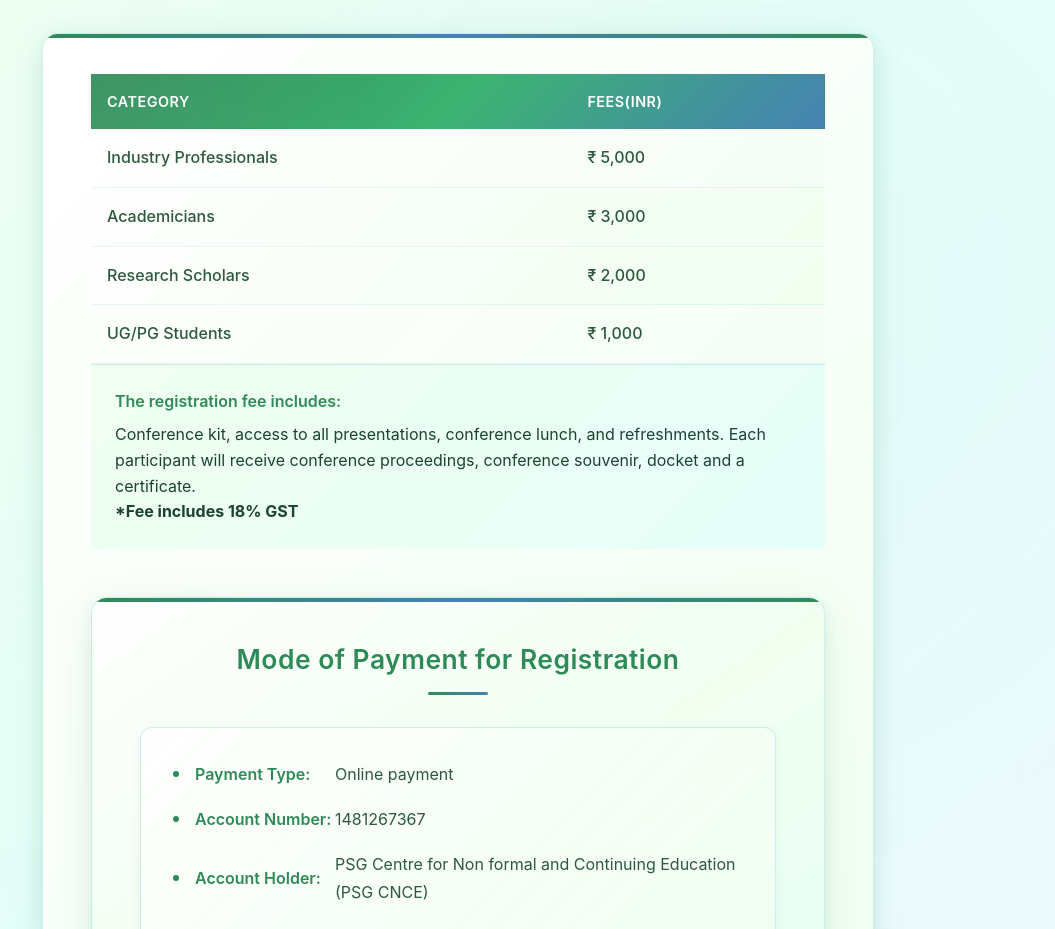
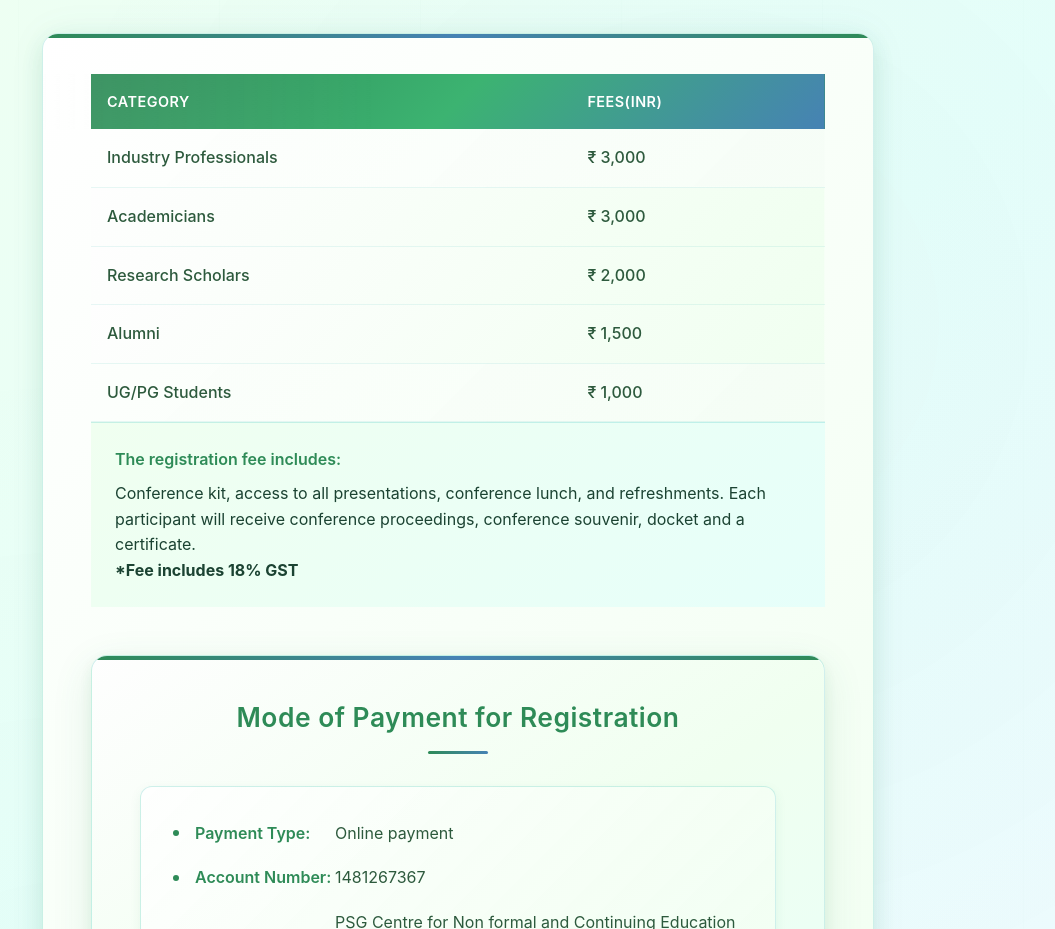
Before and after one commit to Shananthika13/Conference_web, a React (Vite) app: page / in a window 1280 px wide. Shown: the part 4920-5849 px from the top of the page, without its empty margins (182-1237 px from the left). Built offline with nearby package versions, Linux system fonts and the light colour scheme.

Commit message:
changes made in registration

```diff
--- a/src/FashionTechConference.jsx
+++ b/src/FashionTechConference.jsx
@@ -320,7 +320,7 @@ const FashionTechConference = () => {
               <tbody>
                 <tr className="table-row">
                   <td>Industry Professionals</td>
-                  <td>₹ 5,000</td>
+                  <td>₹ 3,000</td>
                 </tr>
                 <tr className="table-row alt-row">
                   <td>Academicians</td>
@@ -329,6 +329,10 @@ const FashionTechConference = () => {
                 <tr className="table-row alt-row">
                   <td>Research Scholars</td>
                   <td>₹ 2,000</td>
+                </tr>
+                <tr className="table-row alt-row">
+                  <td>Alumni</td>
+                  <td>₹ 1,500</td>
                 </tr>
                 <tr className="table-row">
                   <td>UG/PG Students</td>
```
